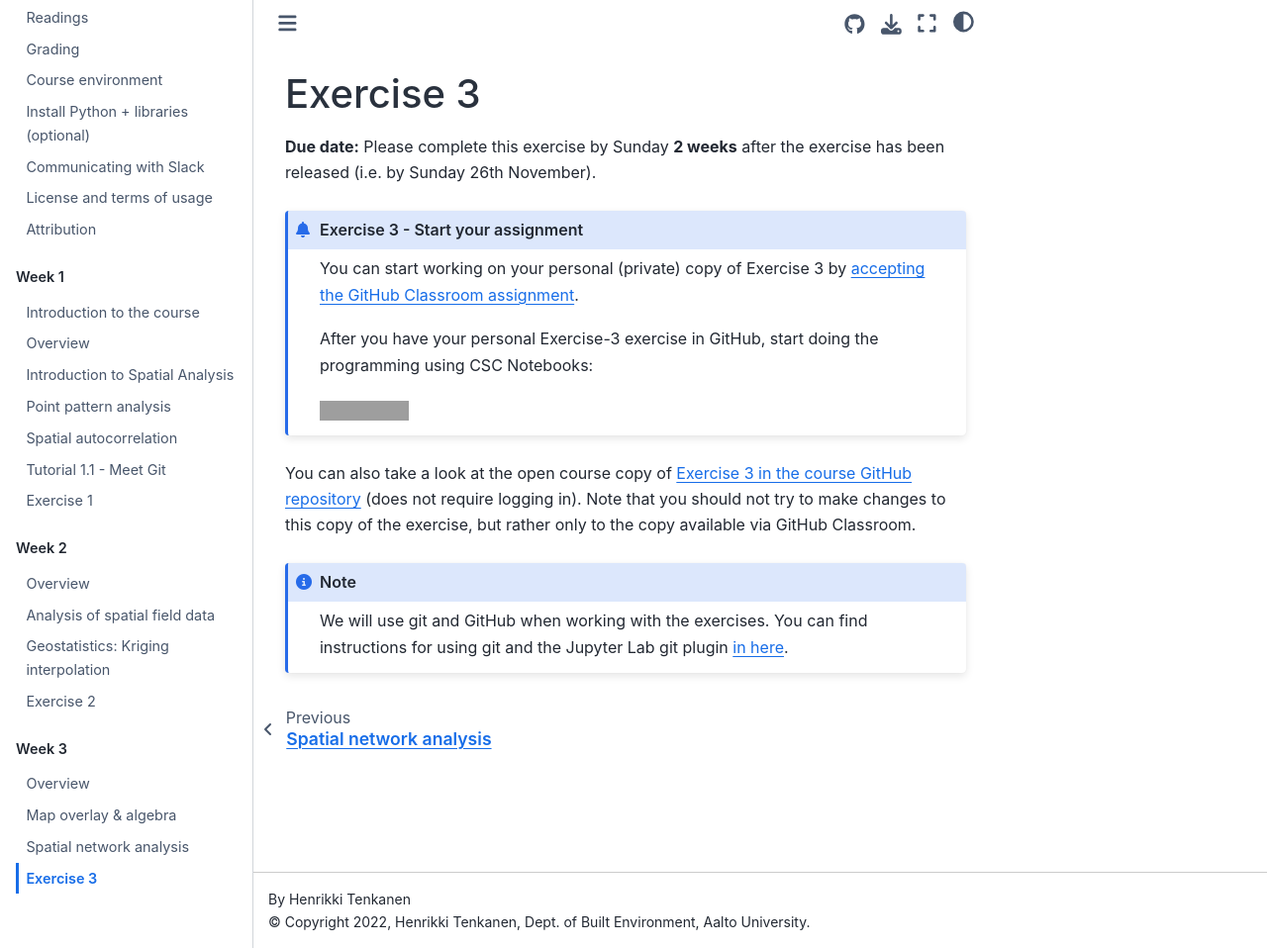
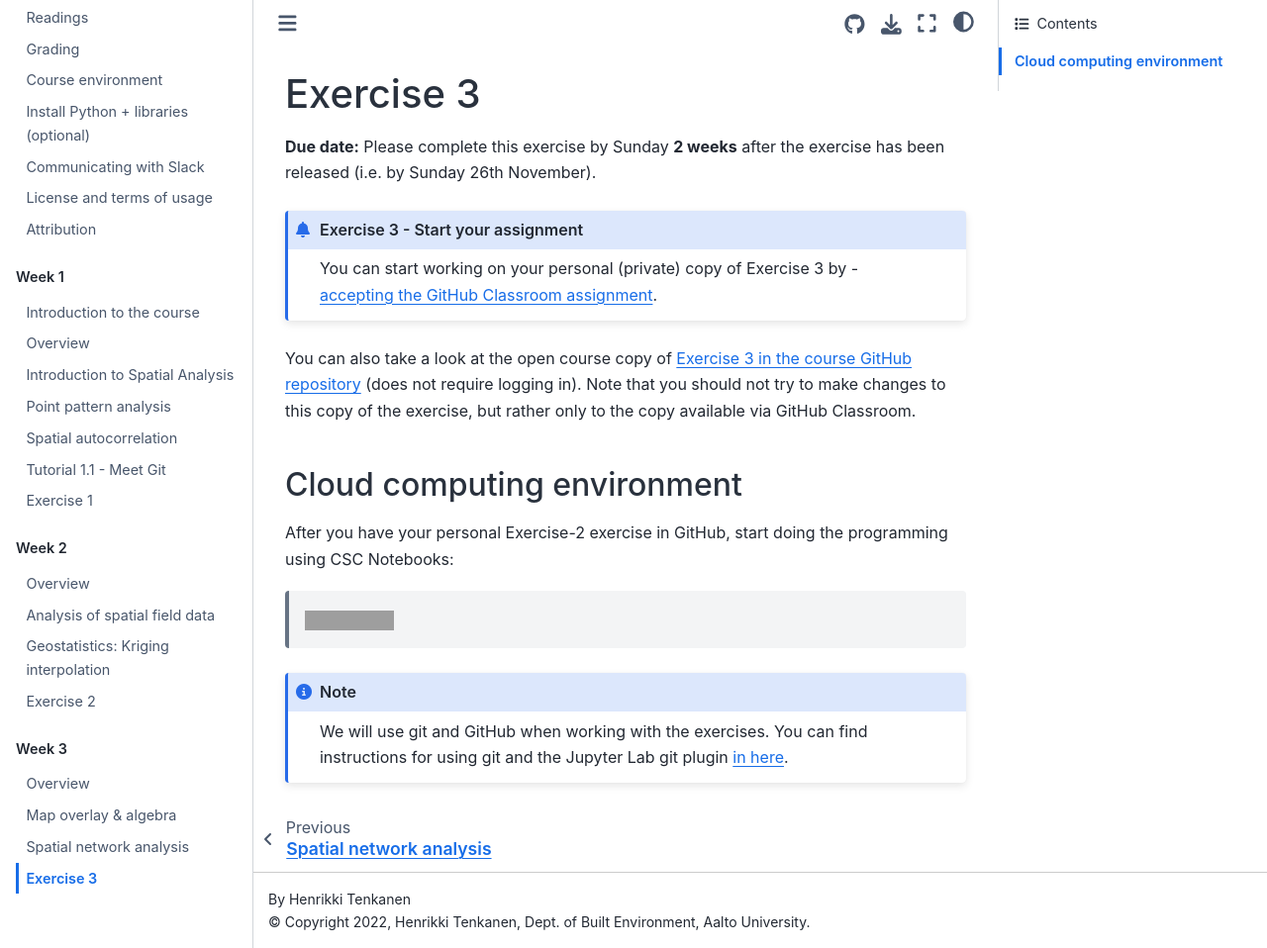
Before and after one commit to AaltoGIS/Spatial-Analytics, a Sphinx documentation site: the page built from source/lessons/L3/exercise-3.rst, in a window 1280 px wide and 958 px high. Shown: the whole window at 99% size. Built offline with Sphinx 7.4.7 and the Sphinx Book theme 1.1.4, drawn with Linux system fonts in a browser that asks for light colours; pages that are not in the unit, such as notebooks, are missing from menus; grey boxes are pictures that could not be loaded.

Commit message:
Update materials

```diff
--- a/source/lessons/L3/exercise-3.rst
+++ b/source/lessons/L3/exercise-3.rst
@@ -5,15 +5,19 @@
 
 .. admonition:: Exercise 3 - Start your assignment
 
-    You can start working on your personal (private) copy of Exercise 3 by `accepting the GitHub Classroom assignment <https://classroom.github.com/a/Ufso193Y>`__.
+    You can start working on your personal (private) copy of Exercise 3 by
+    - `accepting the GitHub Classroom assignment <https://classroom.github.com/a/Ufso193Y>`__.
 
-    After you have your personal Exercise-3 exercise in GitHub, start doing the programming using CSC Notebooks:
+You can also take a look at the open course copy of `Exercise 3 in the course GitHub repository <https://github.com/Spatial-Analytics-2023/Exercise-3>`__ (does not require logging in).
+Note that you should not try to make changes to this copy of the exercise, but rather only to the copy available via GitHub Classroom.
+
+Cloud computing environment
+---------------------------
+
+After you have your personal Exercise-2 exercise in GitHub, start doing the programming using CSC Notebooks:
 
     .. image:: https://img.shields.io/badge/launch-CSC%20notebook-blue.svg
         :target: https://notebooks.csc.fi
-
-You can also take a look at the open course copy of `Exercise 3 in the course GitHub repository <https://github.com/Spatial-Analytics-2023/Exercise-3>`__ (does not require logging in).
-Note that you should not try to make changes to this copy of the exercise, but rather only to the copy available via GitHub Classroom.
 
 .. note::
 
--- a/source/lessons/L3/spatial-network-analysis.rst
+++ b/source/lessons/L3/spatial-network-analysis.rst
@@ -3,4 +3,4 @@
 
 .. raw:: html
 
-    <iframe src="https://docs.google.com/presentation/d/e/2PACX-1vRZl4PzJDcsz_2Hzi6VMZMHK2h1XoIc9eCQ-PKGXmirLNg_3x5zLwqvH78CJs1JFsqk5DHzf04-mI4z/embed?start=false&loop=false&delayms=3000" frameborder="0" width="700" height="422" allowfullscreen="true" mozallowfullscreen="true" webkitallowfullscreen="true"></iframe>
+    <iframe src="https://docs.google.com/presentation/d/e/2PACX-1vTZ1ojgVaSm_2VMTHRPI4aQsWrWk3Yd06TvVFvUQp3jXlu6Y40FfhL4pTGhVdS7CUtKttc6v7AuOjho/embed?start=false&loop=false&delayms=3000" frameborder="0" width="960" height="569" allowfullscreen="true" mozallowfullscreen="true" webkitallowfullscreen="true"></iframe>
```
